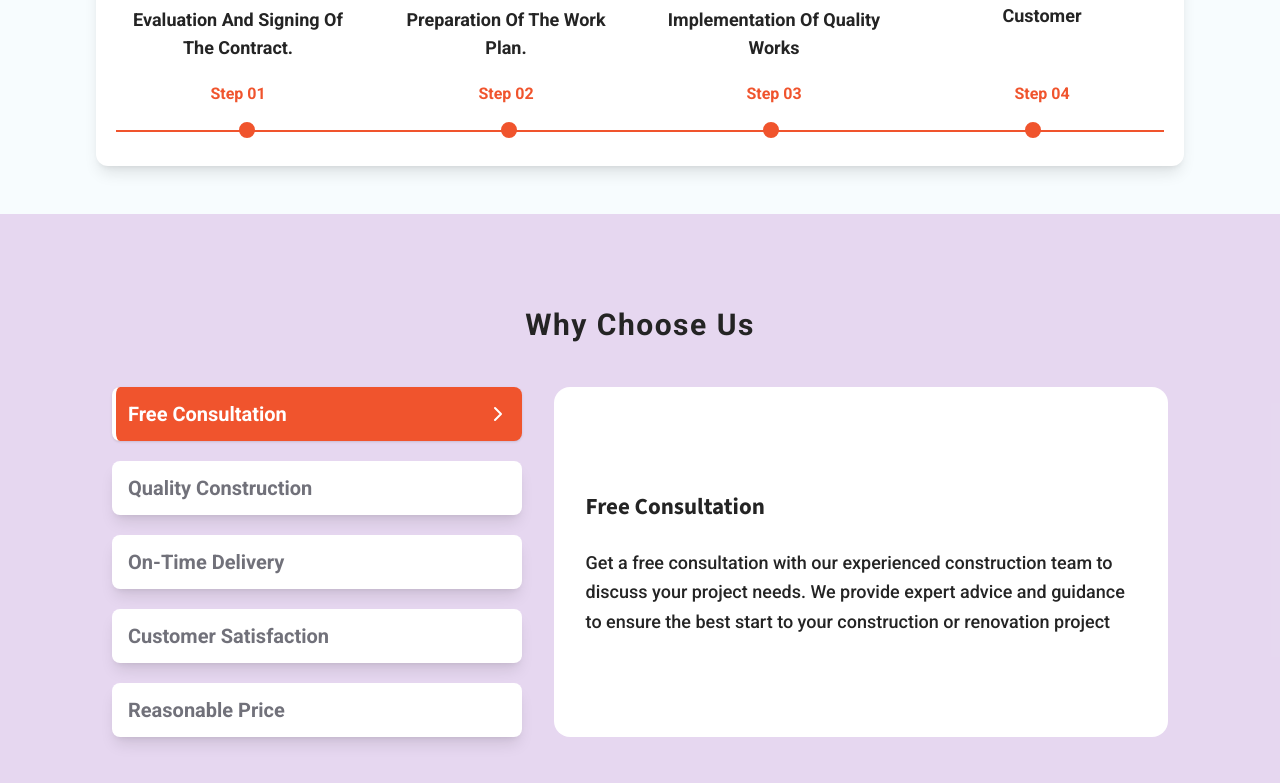
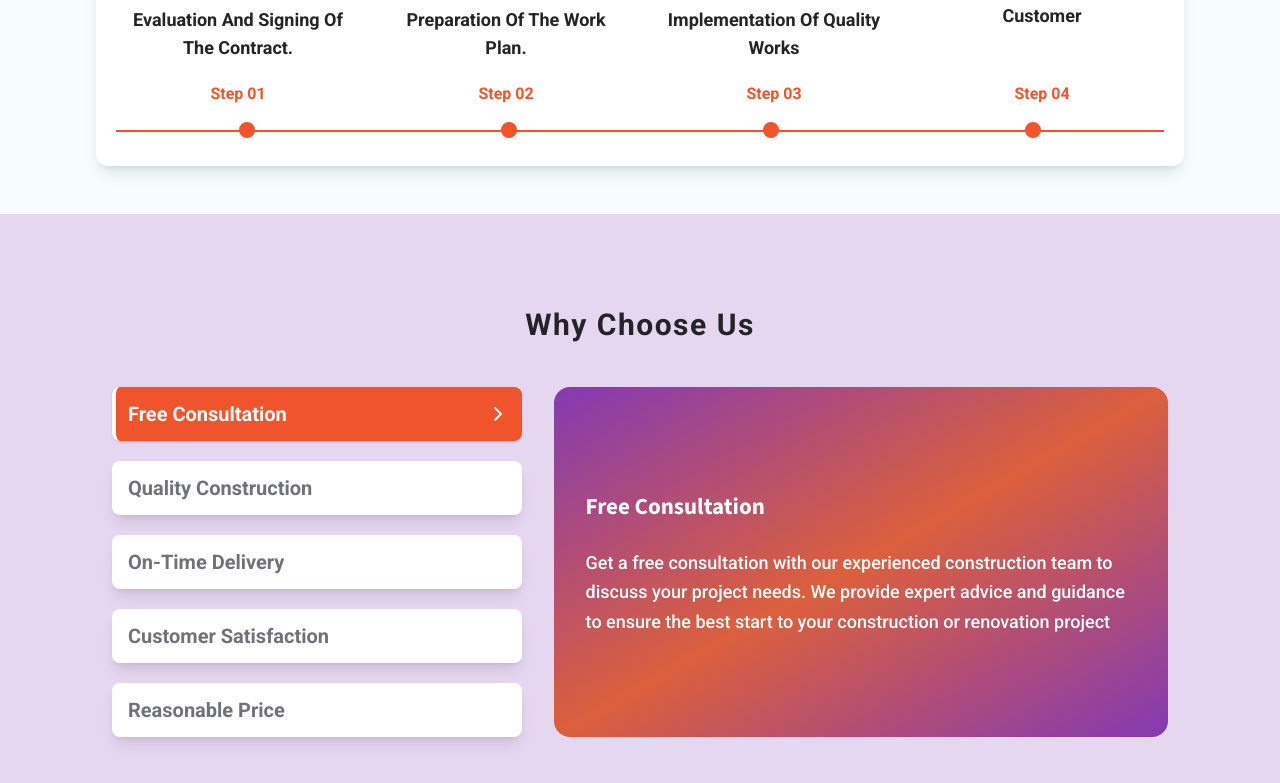
Before and after one commit to mountain-square-constructions/mountain-square-constructions, a Next.js app: page / in a window 1280 px wide. Shown: the part 2900-3683 px from the top of the page. Built offline with nearby package versions, Linux system fonts and the light colour scheme.

Commit message:
changes added

```diff
--- a/app/about-us/page.jsx
+++ b/app/about-us/page.jsx
@@ -26,7 +26,7 @@ const AboutUs = () => {
   const stats = [
     {
       icon: CalendarDays,
-      value: "25+",
+      value: "10+",
       label: "Years Experience",
     },
     {
--- a/app/components/navigation-components/footer.jsx
+++ b/app/components/navigation-components/footer.jsx
@@ -98,7 +98,7 @@ const Footer = () => {
         </Box>
         <Box className="flex flex-col md:flex-row md:items-center justify-between text-white font-normal mt-5 text-[14px] bg-[#d9420f] px-2 py-3 rounded-lg ">
           <Text className="text-[16px]">
-            © 2025 mountainsquareconstruction.com All rights reserved.
+            © 2025 mountainsquare All rights reserved.
           </Text>
           <Text className="ml-5 md:ml-0 !whitespace-normal text-wrap">
             {" "}
--- a/app/components/static-counters.jsx
+++ b/app/components/static-counters.jsx
@@ -183,7 +183,7 @@ const CountUp = () => {
   const stats = [
     {
       icon: CalendarDays,
-      value: "25+",
+      value: "10+",
       label: "Years Experience",
     },
     {
--- a/app/components/why-choose-us.jsx
+++ b/app/components/why-choose-us.jsx
@@ -91,7 +91,7 @@ const WhyChooseUs = () => {
                 <TabsContent
                   key={index}
                   value={index.toString()}
-                  className="relative h-[350px] rounded-2xl overflow-hidden m-0"
+                  className="relative h-[350px] rounded-2xl overflow-hidden m-0 bg-gradient-to-br from-[#833ab4] via-[#d9420f]/80 to-[#833ab4]"
                 >
                   {/* <Box
                     className="absolute inset-0 w-full h-full"
@@ -102,10 +102,10 @@ const WhyChooseUs = () => {
                     }}
                   > */}
                   {/* Backdrop overlay */}
-                  <Box className="absolute inset-0 bg-white"></Box>
+                  {/* <Box className="absolute inset-0 bg-white"></Box> */}
 
                   {/* Content */}
-                  <Box className="relative z-10 h-full flex flex-col justify-center p-8">
+                  <Box className="relative z-10 h-full flex flex-col justify-center p-8 text-white">
                     <Text variant="h3" className="text-3xl font-bold mb-6">
                       {tab.title}
                     </Text>
```
